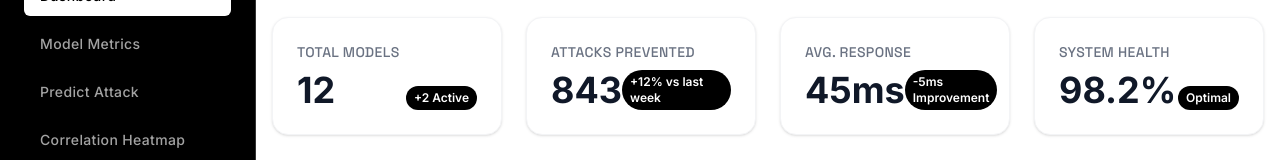
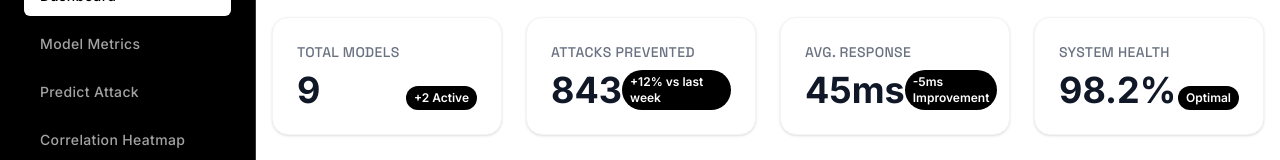
Before and after one commit to Sumit7521/Syntrix, a Next.js app: page /dashboard in a window 1280 px wide. Shown: the part 128-288 px from the top of the page. Built offline with nearby package versions, Linux system fonts and the light colour scheme.

Commit message:
models value updated in dashboard

```diff
--- a/app/(main)/dashboard/page.jsx
+++ b/app/(main)/dashboard/page.jsx
@@ -29,7 +29,7 @@ const Dashboard = () => {
       </header>
 
       <div className="grid grid-cols-1 md:grid-cols-2 lg:grid-cols-4 gap-6">
-        <Card title="Total Models" value="12" change="+2 Active" />
+        <Card title="Total Models" value="9" change="+2 Active" />
         <Card title="Attacks Prevented" value="843" change="+12% vs last week" />
         <Card title="Avg. Response" value="45ms" change="-5ms Improvement" />
         <Card title="System Health" value="98.2%" change="Optimal" />
```
